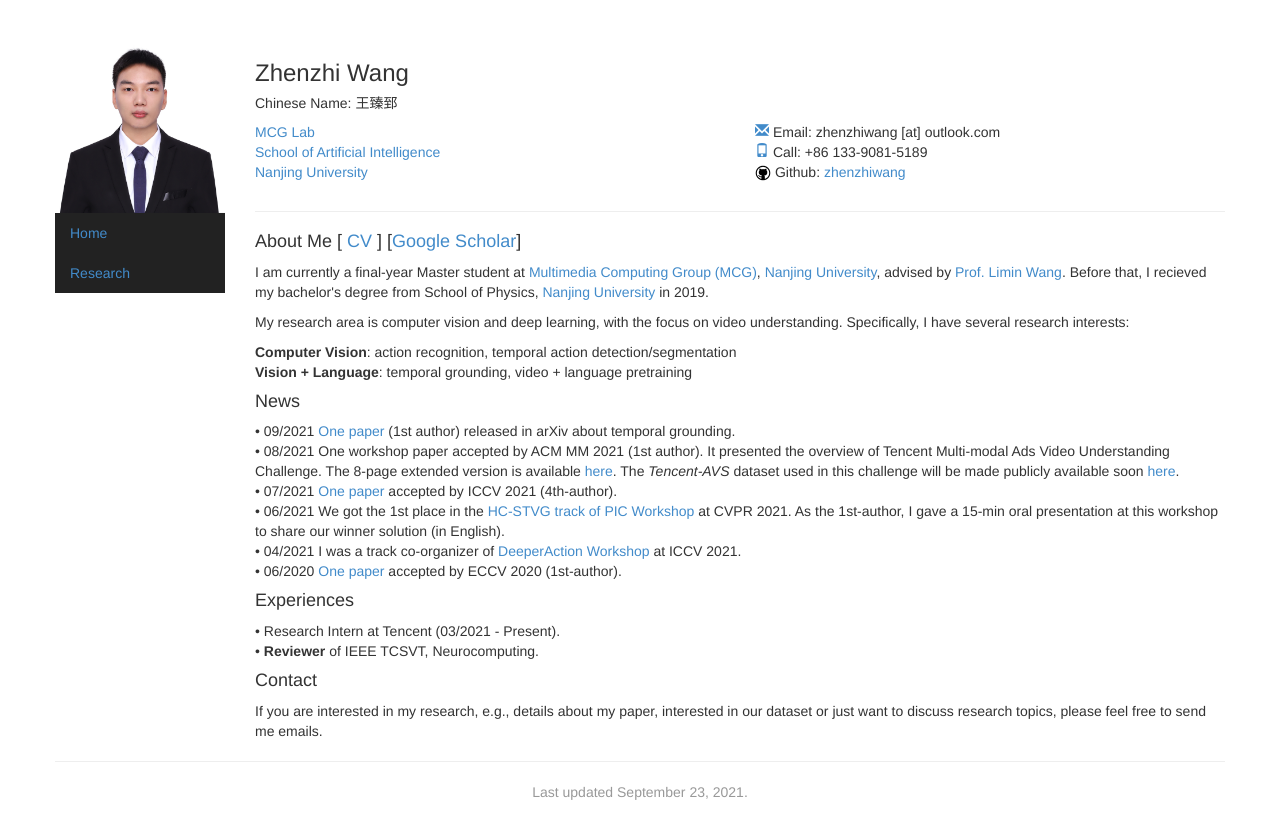
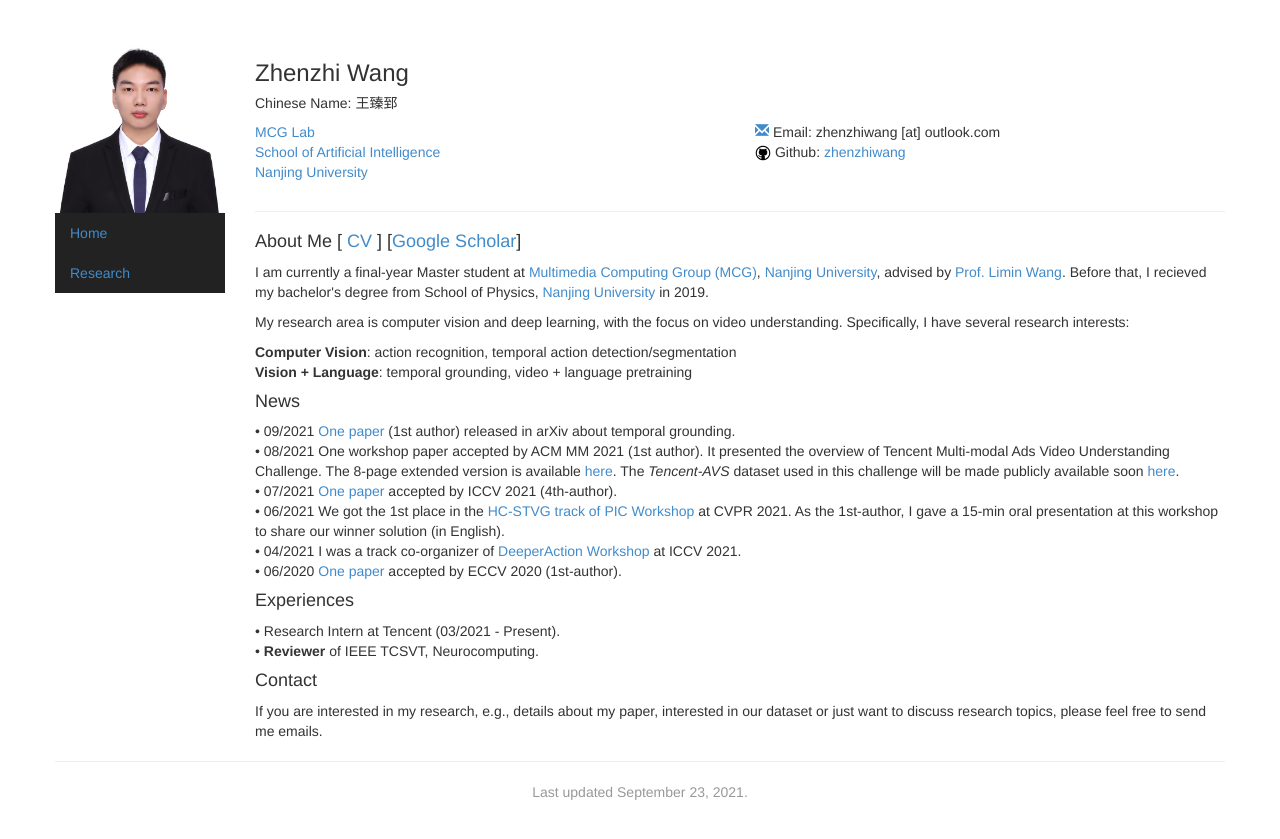
Before and after one commit to zhenzhiwang/zhenzhiwang.github.io, a Jekyll site: the page built from index.html, in a window 1280 px wide. Shown: the top 839 px of the page. Built offline with Jekyll 4.4.1, drawn with Linux system fonts in a browser that asks for light colours.

Commit message:
delete tel

```diff
--- a/index.html
+++ b/index.html
@@ -30,7 +30,7 @@ picture: avater
     </div>
     <div class="col-sm-4">
       <a href="mailto:zhenzhiwang@outlook.com"><span class="glyphicon glyphicon-envelope"></span></a> Email: zhenzhiwang [at] outlook.com<br/>
-      <a href="tel:+86 133-9081-5189"><span class="glyphicon glyphicon-phone"></span></a> Call: +86 133-9081-5189<br/>
+      <!-- <a href="tel:+86 133-9081-5189"><span class="glyphicon glyphicon-phone"></span></a> Call: +86 133-9081-5189<br/> -->
       <a href="https://github.com/zhenzhiwang">
         <img src="img/ico/github_icon.png" alt=""/>
       </a> Github: <a href="https://github.com/zhenzhiwang">zhenzhiwang</a>
```
